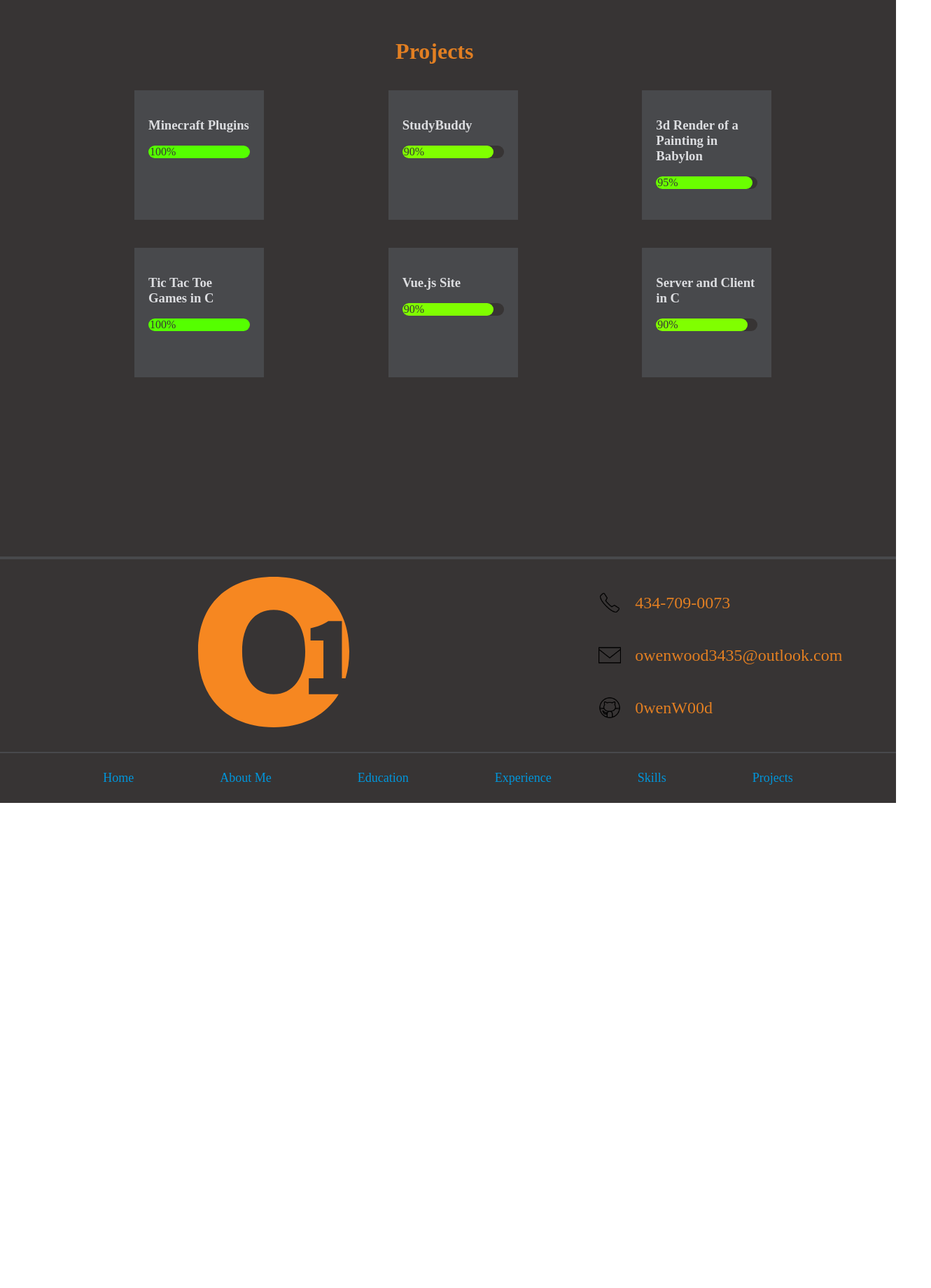
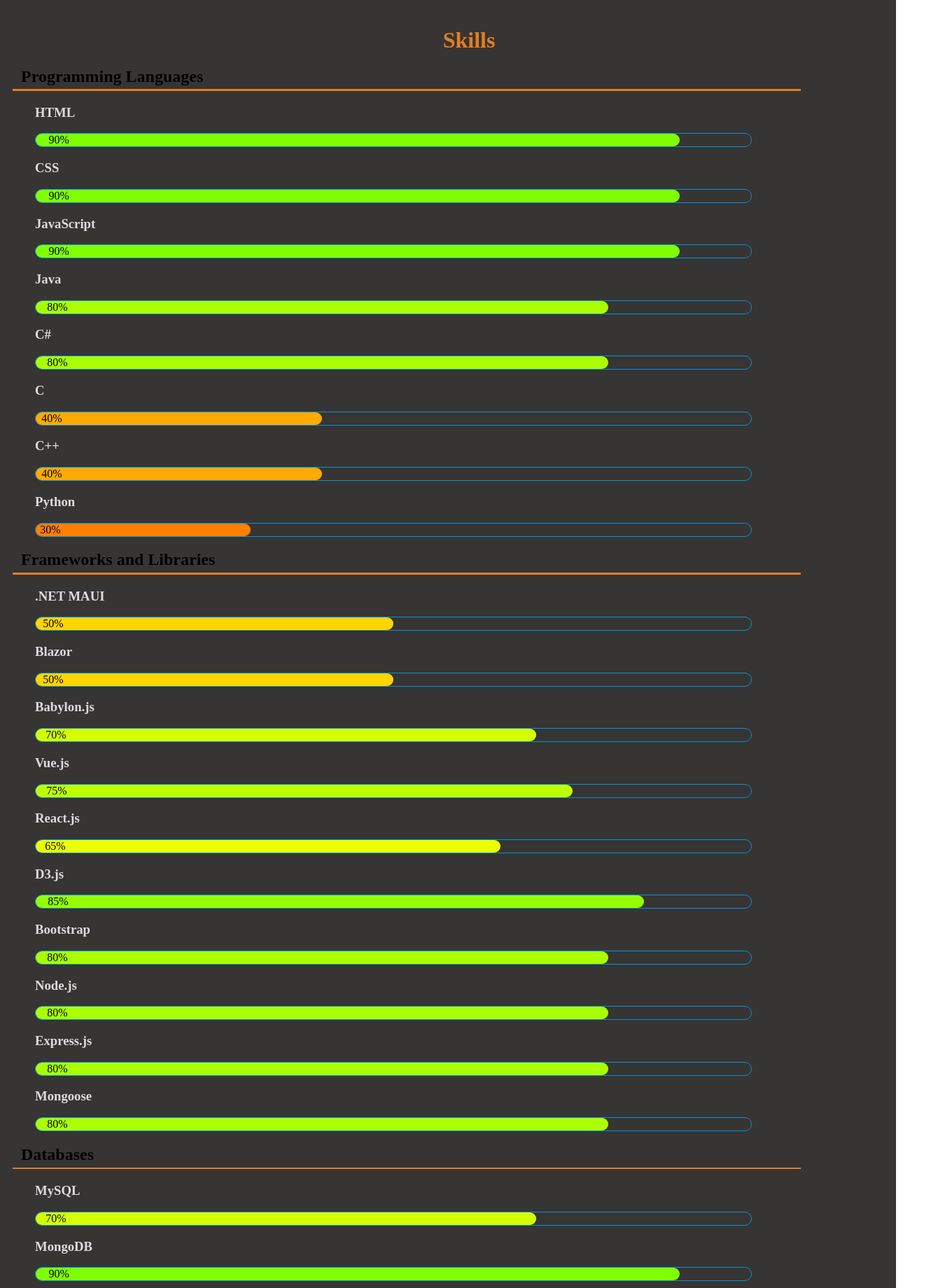
Before and after one commit to owood34/React_Website, a React (Create React App) app: page / in a window 1280 px wide. Shown: the part 780-2620 px from the top of the page at 70% size, 1330 px wide, since content can reach past the window. Before the commit the page ends 1927 px from the top, so only its background shows below. Built offline with nearby package versions, Linux system fonts and the light colour scheme.

Commit message:
Changed Layout For Skills

```diff
--- a/src/App.js
+++ b/src/App.js
@@ -1,10 +1,13 @@
 import { useState, useRef } from 'react'
-import './css/themes/colors.css'
-import './css/themes/dark.css';
+import { Route, Routes } from 'react-router-dom';
 import Navbar from './component/elements/Navbar.js';
 import Landing from './component/pages/Landing.js';
 import Projects from './component/pages/Projects.js';
+import Skills from './component/pages/Skills.js';
 import Footer from './component/elements/Footer.js';
+import ProjectPage from './component/pages/ProjectPage.js';
+import './css/themes/colors.css'
+import './css/themes/dark.css';
 
 const option = localStorage.getItem("option") || "dark";
 
@@ -15,8 +18,15 @@
   return (
     <div className={mode}>
       <Navbar option={option} state={setMode} refs={[projectsRef, skillRef]}/>
-      <Landing ref={skillRef}/>
-      <Projects ref={projectsRef}/>
+        <Routes>
+          <Route path='/' element={
+            <div>
+              <Landing />
+              <Skills ref={skillRef} />
+              <Projects ref={projectsRef}/>
+            </div>}/>
+          <Route path='/projects/:name' element={ <ProjectPage />}/>
+        </Routes>
       <Footer/>
     </div>
   );
--- a/src/component/elements/Navbar.js
+++ b/src/component/elements/Navbar.js
@@ -1,4 +1,4 @@
-import { useState, useRef } from 'react';
+import { useState } from 'react';
 import { Link } from "react-router-dom";
 import '../../css/elements/Navbar.css';
 import logo from '../../images/professional_logo_150.svg';
--- a/src/component/elements/Project.js
+++ b/src/component/elements/Project.js
@@ -1,28 +1,14 @@
-import { useState } from "react";
+import { Link } from "react-router-dom";
 import "../../css/elements/Project.css";
 
 const Project = ({ name, progress, description }) => {
-    const style = {
-        backgroundColor: `hsl(${progress}, 100%, 50%)`,
-        width: `${Math.max(progress / 100 * 100, 14)}%`,
-        borderRadius: 10
-    }
-
-    const [isOpen, setIsOpen] = useState(false);
-
     return (
         <div className="project">
-            <div className="small_project" onClick={() => setIsOpen(!isOpen)}>
-                <h3> {name} </h3>
-                <div className="total">
-                    <div className="range" style={style}>
-                        <p> {progress}% </p>
-                    </div>
+            <Link to={`/projects/${name}`}>
+                <div className="small_project">
+                    <h3> {name} </h3>
                 </div>
-                <p className={isOpen ? "revealed" : "hidden"} id="info">
-                    {description}
-                </p>
-            </div>
+            </Link>
         </div>
     );
 }
--- a/src/component/elements/Skill.js
+++ b/src/component/elements/Skill.js
@@ -1,9 +1,20 @@
 import '../../css/elements/Skill.css';
 
-const Skill = ({ name }) => {
+const Skill = ({ name, progress }) => {
+    const style = {
+        backgroundColor: `hsl(${progress}, 100%, 50%)`,
+        width: `${Math.max(progress / 100 * 100, 10)}%`,
+        borderRadius: 10
+    }
+
     return (
         <div className="skillCard">
             <h3> {name} </h3>
+            <div className='total'>
+                <div className='range' style={style}>
+                    <p className='progress'> {progress}% </p>
+                </div>
+            </div>
         </div>
     )
 }
--- a/src/component/pages/Landing.js
+++ b/src/component/pages/Landing.js
@@ -8,8 +8,7 @@
 const Landing = forwardRef(({}, ref) => {
     const infoList = [
         <AboutMe/>,
-        <Experiences/>,
-        <Skills/>
+        <Experiences/>
     ]
 
     const aboutMeRef = useRef(null);
@@ -27,7 +26,6 @@
                 <img src={photo} className='me'></img>
                 <h1 className="highlighted" onClick={(e) => rotateInfo(e.target)}> About Me </h1>
                 <h1 onClick={(e) => rotateInfo(e.target, 1)}> Experiences </h1>
-                <h1 onClick={(e) => rotateInfo(e.target, 2)}> Skills </h1>
             </div>
             <div className='info'>
                 {info}
--- /dev/null
+++ b/src/component/pages/ProjectPage.js
@@ -0,0 +1,10 @@
+import { useParams } from "react-router-dom";
+
+const ProjectPage = () => {
+    const { name } = useParams();
+    return (
+        <h1> { name } </h1>
+    );
+}
+
+export default ProjectPage;
--- a/src/component/pages/Skills.js
+++ b/src/component/pages/Skills.js
@@ -1,48 +1,98 @@
 import Skill from '../elements/Skill.js';
 import '../../css/pages/Skills.css';
+import { forwardRef } from 'react';
 
-const skills = [
-    { name: "HTML" },
-    { name: "CSS" },
-    { name: "JavaScript" },
-    { name: "Java" },
-    { name: "C#" },
-    { name: "C#.NET" },
-    { name: "ASP.NET" },
-    { name: "Blazor" },
-    { name: "Babylon.js" },
-    { name: "Vue.js" },
-    { name: "React.js" },
-    { name: "D3.js" },
-    { name: "Bootstrap" },
-    { name: "Node.js" },
-    { name: "Express.js" },
-    { name: "Mongoose" },
-    { name: "MySQL" },
-    { name: "MongoDB" },
-    { name: "PostgreSQL" },
-    { name: "Docker" },
-    { name: "RabbitMQ" },
-    { name: "Git" },
-    { name: "GitHub" },
-    { name: "Azure" },
-    { name: "Adobe Illustator" },
-    { name: "Adobe InDesign" },
-    { name: "Adobe Photoshop" },
-    { name: "Atlassian\n Jira" },
-    { name: "Atlassian Confluence" }
-];
+const languages = [
+    { name: "HTML", progress: 90 },
+    { name: "CSS", progress: 90 },
+    { name: "JavaScript", progress: 90 },
+    { name: "Java", progress: 80 },
+    { name: "C#", progress: 80 },
+    { name: "C", progress: 40 },
+    { name: "C++", progress: 40 },
+    { name: "Python", progress: 30 }
+]
 
-skills.forEach((s, i) => s.key = i);
+const frameworks = [
+    { name: ".NET MAUI", progress: 50 },
+    { name: "Blazor", progress: 50 },
+    { name: "Babylon.js", progress: 70 },
+    { name: "Vue.js", progress: 75 },
+    { name: "React.js", progress: 65 },
+    { name: "D3.js", progress: 85 },
+    { name: "Bootstrap", progress: 80 },
+    { name: "Node.js", progress: 80 },
+    { name: "Express.js", progress: 80 },
+    { name: "Mongoose", progress: 80 },
+]
 
-const Skills = () => {
+const databases = [
+    { name: "MySQL", progress: 70 },
+    { name: "MongoDB", progress: 90 },
+    { name: "PostgreSQL", progress: 50 },
+]
+
+const infastructor = [
+    { name: "Docker", progress: 20 },
+    { name: "RabbitMQ", progress: 20 },
+]
+
+const tools = [
+    { name: "Git", progress: 70 },
+    { name: "GitHub", progress: 80 },
+    { name: "Azure", progress: 80 },
+    { name: "Atlassian Jira", progress: 70 },
+    { name: "Atlassian Confluence", progress: 70 }
+]
+
+const other_tools = [
+    { name: "Adobe Illustator", progress: 60 },
+    { name: "Adobe InDesign", progress: 60 },
+    { name: "Adobe Photoshop", progress: 60 },
+]
+
+const Skills = forwardRef(({}, ref) => {
     return (
-        <div className='skillList'>
-            {
-                skills.map((s) => <Skill name={s.name} key={s.key} />)
-            }
+        <div className='skillList' ref={ref}>
+            <h1> Skills </h1>
+            <section>
+                <h2> Programming Languages </h2>
+                <div>
+                    {languages.map((s) => <Skill name={s.name} progress={s.progress} />)}
+                </div>
+            </section>
+            <section>
+                <h2> Frameworks and Libraries </h2>
+                <div>
+                    {frameworks.map((s) => <Skill name={s.name} progress={s.progress} />)}
+                </div>
+            </section>
+            <section>
+                <h2> Databases </h2>
+                <div>
+                    {databases.map((s) => <Skill name={s.name} progress={s.progress} />)}
+                </div>
+            </section>
+            <section>
+                <h2> Infastructor </h2>
+                <div>
+                    {infastructor.map((s) => <Skill name={s.name} progress={s.progress} />)}
+                </div>
+            </section>
+            <section>
+                <h2> Programming Tools </h2>
+                <div>
+                    {tools.map((s) => <Skill name={s.name} progress={s.progress} />)}
+                </div>
+            </section>
+            <section>
+                <h2> Other Tools </h2>
+                <div>
+                    {other_tools.map((s) => <Skill name={s.name} progress={s.progress} />)}
+                </div>
+            </section>
         </div>
     );
-}
+});
 
 export default Skills;
--- a/src/css/elements/Project.css
+++ b/src/css/elements/Project.css
@@ -1,5 +1,9 @@
 div.project {
     position: relative;
+}
+
+div.project a:hover {
+    background-color: red;
 }
 
 div.small_project {
@@ -51,16 +55,6 @@
     pointer-events: none;
 }
 
-div.total {
-    background-color: var(--pantone-175-15C-95);
-    border-radius: 10px;
-}
-
-div.range p {
-    color: var(--pantone-175-15C-95);
-    padding-left: 2px;
-}
-
 p.revealed {
     opacity: 1;
     display: block;
--- a/src/css/elements/Skill.css
+++ b/src/css/elements/Skill.css
@@ -1,8 +1,21 @@
 div.skillCard {
-    background-color: var(--pantone-112-8C-100);
-    text-align: center;
+    text-align: left;
     border-radius: 20px;
     pointer-events: none;
     width: 100%;
     height: fit-content;
+    padding: 0 0 0 20px;
 }
+
+div.total {
+    background-color: transparent;
+    height: fit-content;
+    border: 1px solid var(--pantone-112-8C-50);
+    border-radius: 10px;
+}
+
+div.range p {
+    margin: 0;
+    padding-left: 2%;
+    color: black !important;
+}
--- a/src/css/pages/Projects.css
+++ b/src/css/pages/Projects.css
@@ -5,7 +5,7 @@
     margin-left: 15%;
 }
 
-section {
+div.projects section {
     display: flex;
     flex-direction: row;
     flex-wrap: wrap;
--- a/src/css/pages/Skills.css
+++ b/src/css/pages/Skills.css
@@ -1,5 +1,26 @@
 div.skillList {
-    display: grid;
-    grid-template-columns: repeat(6, 1fr);
-    gap: 20px;
+    width: 100%;
+    margin-left: 10px;
+    padding: 20px;
 }
+
+div.skillList section {
+    width: 80%;
+}
+
+div.skillList section h2:after {
+    content: "";
+    width: 110%;
+    display: block;
+    background-color: var(--pantone-24-8C-100);
+    height: 0.1em;
+    margin-left: -0.5em;
+    margin-top: 0.2em;
+}
+
+div.skillList h1 {
+    width: 100%;
+    font-size: xx-large;
+    text-align: center;
+    margin: auto;
+}
```
